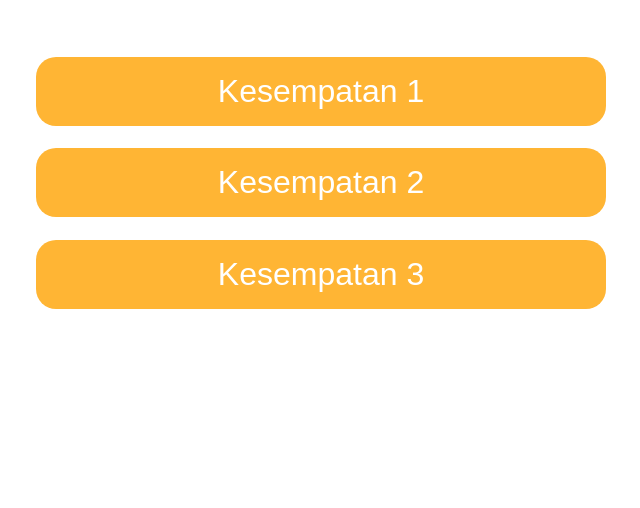
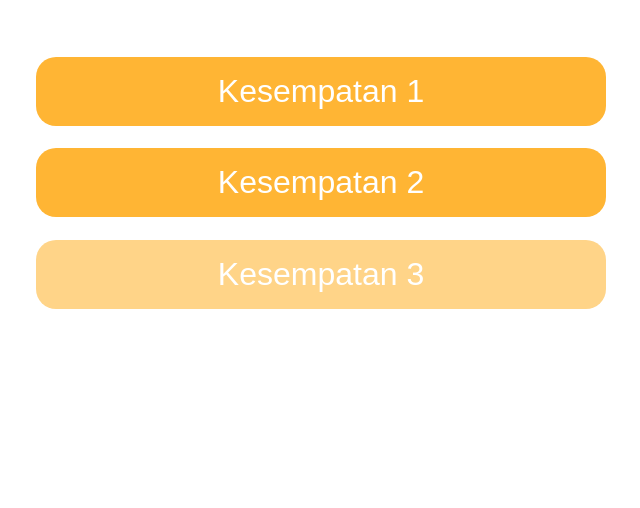
Before and after one commit to r021n/autofeedbackApp, a Django app: page /chance/1 in a window 1280 px wide. Shown: the part 223-731 px from the top of the page, without its empty margins (319-959 px from the left). Run offline with Django 4.2, Linux system fonts and the light colour scheme; a user stored in the database is signed in; data comes from the database, SQL or seed files in the repository; both versions use the stored data as it was after the commit; data that the repository does not hold is empty; some web fonts are replaced.

Commit message:
adding new feature on chance

```diff
--- a/appBelajar/templates/appBelajar/chance.html
+++ b/appBelajar/templates/appBelajar/chance.html
@@ -2,8 +2,18 @@
 
 {% block content %}
 <div class="chance-container">
-        <a href="{% url 'exercise1' topic.id 1 %}">Kesempatan 1</a>
-        <a href="{% url 'exercise2' topic.id 1 %}">Kesempatan 2</a>
-        <a href="{% url 'exercise3' topic.id 1 %}">Kesempatan 3</a>
+        <a class="chance-completed" href="{% url 'exercise1' topic.id 1 %}">Kesempatan 1</a>
+
+        {% if answer1|length < total|length %}
+        <a class="chance-yet" href="{% url 'exercise2' topic.id 1 %}">Kesempatan 2</a>
+        {% else %}
+        <a class="chance-completed" href="{% url 'exercise2' topic.id 1 %}">Kesempatan 2</a>
+        {% endif %}
+
+        {% if answer2|length < total|length %}
+        <a class="chance-yet" href="{% url 'exercise3' topic.id 1 %}">Kesempatan 3</a>
+        {% else %}
+        <a class="chance-completed" href="{% url 'exercise3' topic.id 1 %}">Kesempatan 3</a>
+        {% endif %}
 </div>
 {% endblock %}
--- a/appBelajar/views.py
+++ b/appBelajar/views.py
@@ -35,7 +35,12 @@ def topics(request):
 
 def chance(request, pk):
     topic = Topics.objects.get(id=pk)
-    return render(request, 'appBelajar/chance.html', {'topic':topic})
+    totalQuestion = Questions.objects.filter(topic__id=pk)
+    answered1 = Answers1.objects.filter(user=request.user, topic__id=pk)
+    answered2 = Answers2.objects.filter(user=request.user, topic__id=pk)
+    answered3 = Answers3.objects.filter(user=request.user, topic__id=pk)
+    context = {'topic':topic, 'total':totalQuestion, 'answer1':answered1, 'answer2':answered2, 'answer3':answered3}
+    return render(request, 'appBelajar/chance.html', context)
 
 @user_passes_test(lambda u: u.is_superuser)
 def topicList(request):
@@ -417,7 +422,7 @@ def myResult1(request, pk):
     results = Answers1.objects.filter(user=request.user, topic=topic)
 
     score_sum = results.aggregate(Sum('score'))['score__sum'] or 0
-    question_count = results.count()
+    question_count = Questions.objects.filter(topic__id=pk).count()
 
     if question_count > 0:
         total_score = int((score_sum / (3 * question_count)) * 100)
@@ -433,7 +438,7 @@ def myResult2(request, pk):
     results = Answers2.objects.filter(user=request.user, topic=topic)
 
     score_sum = results.aggregate(Sum('score'))['score__sum'] or 0
-    question_count = results.count()
+    question_count = Questions.objects.filter(topic__id=pk).count()
 
     if question_count > 0:
         total_score = int((score_sum / (3 * question_count)) * 100)
@@ -449,7 +454,7 @@ def myResult3(request, pk):
     results = Answers3.objects.filter(user=request.user, topic=topic)
 
     score_sum = results.aggregate(Sum('score'))['score__sum'] or 0
-    question_count = results.count()
+    question_count = Questions.objects.filter(topic__id=pk).count()
 
     if question_count > 0:
         total_score = int((score_sum / (3 * question_count)) * 100)
@@ -504,8 +509,15 @@ def studentsAnswer1(request, pk):
     filtered_answers = Answers1.objects.filter(Q(user__username__icontains=q), topic=topic).select_related('user', 'question')
     questions = list(Questions.objects.filter(topic=topic))
 
-    headers = ['Nama Siswa'] + [f"Soal Nomer {i+1}: {question.question}" for i, question in enumerate(questions)] + \
-              [f"Umpan Balik Soal Nomer {i+1}" for i, _ in enumerate(questions)] + ['Nilai Siswa']
+    def generate_header(questions):
+        headers = ['nama siswa']
+        for i, question in enumerate(questions, start=1):
+            headers.append(f"soal nomer {i}: {question.question}")
+            headers.append(f"Umpan Balik soal nomer {i}")
+        headers.append('nilai siswa')
+        return headers
+
+    headers = generate_header(questions)
 
     user_answers = defaultdict(lambda: {'answers': {}, 'feedback': {}, 'score': {}})
     for answer in filtered_answers:
@@ -537,8 +549,15 @@ def studentsAnswer2(request, pk):
     filtered_answers = Answers2.objects.filter(Q(user__username__icontains=q), topic=topic).select_related('user', 'question')
     questions = list(Questions.objects.filter(topic=topic))
 
-    headers = ['Nama Siswa'] + [f"Soal Nomer {i+1}: {question.question}" for i, question in enumerate(questions)] + \
-              [f"Umpan Balik Soal Nomer {i+1}" for i, _ in enumerate(questions)] + ['Nilai Siswa']
+    def generate_header(questions):
+        headers = ['nama siswa']
+        for i, question in enumerate(questions, start=1):
+            headers.append(f"soal nomer {i}: {question.question}")
+            headers.append(f"Umpan Balik soal nomer {i}")
+        headers.append('nilai siswa')
+        return headers
+
+    headers = generate_header(questions)
 
     user_answers = defaultdict(lambda: {'answers': {}, 'feedback': {}, 'score': {}})
     for answer in filtered_answers:
@@ -570,8 +589,15 @@ def studentsAnswer3(request, pk):
     filtered_answers = Answers3.objects.filter(Q(user__username__icontains=q), topic=topic).select_related('user', 'question')
     questions = list(Questions.objects.filter(topic=topic))
 
-    headers = ['Nama Siswa'] + [f"Soal Nomer {i+1}: {question.question}" for i, question in enumerate(questions)] + \
-              [f"Umpan Balik Soal Nomer {i+1}" for i, _ in enumerate(questions)] + ['Nilai Siswa']
+    def generate_header(questions):
+        headers = ['nama siswa']
+        for i, question in enumerate(questions, start=1):
+            headers.append(f"soal nomer {i}: {question.question}")
+            headers.append(f"Umpan Balik soal nomer {i}")
+        headers.append('nilai siswa')
+        return headers
+
+    headers = generate_header(questions)
 
     user_answers = defaultdict(lambda: {'answers': {}, 'feedback': {}, 'score': {}})
     for answer in filtered_answers:
@@ -605,8 +631,15 @@ def downloadAnswer1(request, pk):
     workbook = openpyxl.Workbook()
     worksheet = workbook.active
 
-    headers = ['Nama Siswa'] + [f"Soal Nomer {i+1}: {question.question}" for i, question in enumerate(questions)] + \
-              [f"Umpan Balik Soal Nomer {i+1}" for i, _ in enumerate(questions)] + ['Nilai Siswa']
+    def generate_header(questions):
+        headers = ['nama siswa']
+        for i, question in enumerate(questions, start=1):
+            headers.append(f"soal nomer {i}: {question.question}")
+            headers.append(f"Umpan Balik soal nomer {i}")
+        headers.append('nilai siswa')
+        return headers
+
+    headers = generate_header(questions)
 
     worksheet.append(headers)
 
@@ -654,8 +687,15 @@ def downloadAnswer2(request, pk):
     workbook = openpyxl.Workbook()
     worksheet = workbook.active
 
-    headers = ['Nama Siswa'] + [f"Soal Nomer {i+1}: {question.question}" for i, question in enumerate(questions)] + \
-              [f"Umpan Balik Soal Nomer {i+1}" for i, _ in enumerate(questions)] + ['Nilai Siswa']
+    def generate_header(questions):
+        headers = ['nama siswa']
+        for i, question in enumerate(questions, start=1):
+            headers.append(f"soal nomer {i}: {question.question}")
+            headers.append(f"Umpan Balik soal nomer {i}")
+        headers.append('nilai siswa')
+        return headers
+
+    headers = generate_header(questions)
 
     worksheet.append(headers)
 
@@ -703,8 +743,15 @@ def downloadAnswer3(request, pk):
     workbook = openpyxl.Workbook()
     worksheet = workbook.active
 
-    headers = ['Nama Siswa'] + [f"Soal Nomer {i+1}: {question.question}" for i, question in enumerate(questions)] + \
-              [f"Umpan Balik Soal Nomer {i+1}" for i, _ in enumerate(questions)] + ['Nilai Siswa']
+    def generate_header(questions):
+        headers = ['nama siswa']
+        for i, question in enumerate(questions, start=1):
+            headers.append(f"soal nomer {i}: {question.question}")
+            headers.append(f"Umpan Balik soal nomer {i}")
+        headers.append('nilai siswa')
+        return headers
+
+    headers = generate_header(questions)
 
     worksheet.append(headers)
 
--- a/static/styles/main.css
+++ b/static/styles/main.css
@@ -1683,7 +1683,7 @@
   height: 70vh;
 }
 
-.chance-container a{
+.chance-completed{
   display: block;
   justify-content: center;
   text-align: center;
@@ -1698,12 +1698,28 @@
   width: 40%;
 }
 
-.chance-container a:hover{
+.chance-yet{
+  display: block;
+  justify-content: center;
+  text-align: center;
+  font-size: 2rem;
+  pointer-events: none;
+  text-decoration: none;
+  font-weight: 500;
+  color: white;
+  background-color: #ffd488;
+  border-radius: 20px;
+  padding: .5em .9em;
+  margin: .7em auto;
+  width: 40%;
+}
+
+.chance-completed:hover{
   background-color: #000;
 }
 
 @media (max-width: 700px) {
-  .chance-container a{
+  .chance-completed, .chance-yet{
     width: 70%;
   }
 }
```
Also changed, not shown: db.sqlite3.
